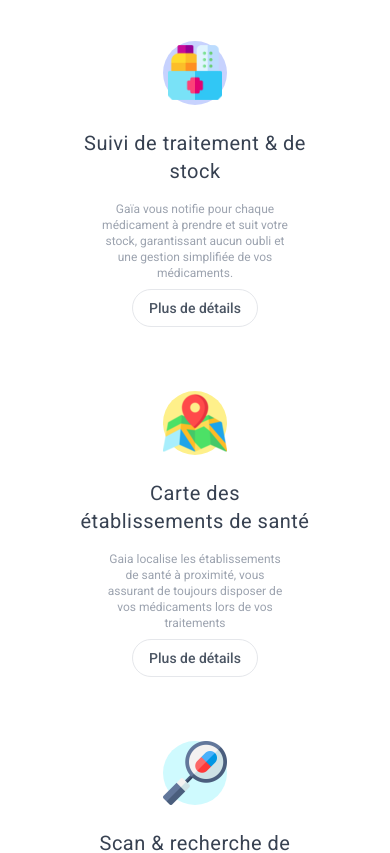
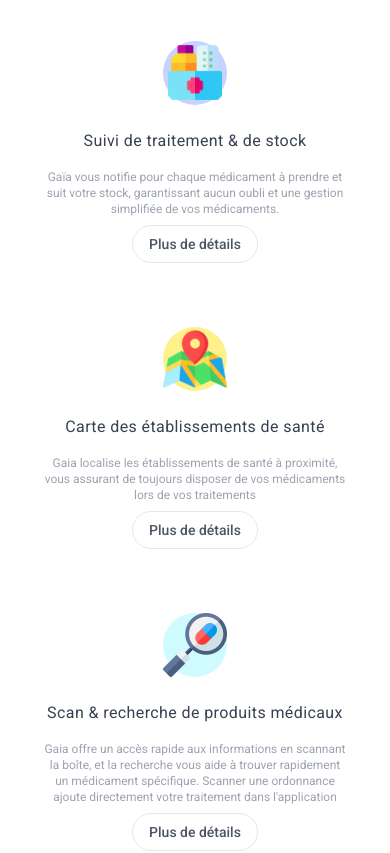
Before and after one commit to Gaia-Medication/Gaia-Website, a React (Vite) app: page / in a window 390 px wide. Shown: the part 1100-1953 px from the top of the page. Built offline with nearby package versions, Linux system fonts and the light colour scheme.

Commit message:
fix: presentation responsive

```diff
--- a/src/componant/Presentation.tsx
+++ b/src/componant/Presentation.tsx
@@ -19,40 +19,40 @@ const Presentation: React.FC = () => {
       </div>
 
       <div className="flex md:flex-row flex-col flex-wrap items-center justify-center mt-8 w-[90%]">
-        <div className="flex flex-col items-center gap-2 bg-white rounded-lg md:shadow-2xl shadow-neutral-200 p-6 pt-10 mx-6 md:w-[25%] w-[80%] max-h-[500px] xl:min-h-[500px] duration-200 md:hover:shadow-indigo-100">
+        <div className="flex flex-col items-center gap-2 bg-white rounded-lg md:shadow-2xl shadow-neutral-200 p-6 pt-10 mx-0 sm:mx-6 md:w-[25%] w-full sm:w-[80%] max-h-[300px] sm:max-h-[500px] xl:min-h-[500px] duration-200 md:hover:shadow-indigo-100 overflow-auto">
           <div className="flex items-center justify-center h-16 w-16 bg-indigo-200 rounded-full"><img src={stockIcon} alt="stock icon" className="h-[85%]"></img></div>
-          <h3 className=" text-xl lg:text-3xl font-normal text-gray-700 mt-4 tracking-wide text-center">
+          <h3 className=" text-base sm:text-xl lg:text-3xl font-normal text-gray-700 mt-4 tracking-wide text-center">
             Suivi de traitement & de stock
           </h3>
-          <div className="w-[80%]">
-            <p className="hidden justify-center items-center text-gray-400 mt-2 text-center text-sm max-[768px]:flex max-[768px]:text-xs xl:flex">
+          <div className="w-full sm:w-[80%]">
+            <p className="hidden justify-center items-center text-gray-400 mt-2 text-center text-xs sm:text-sm max-[768px]:flex max-[768px]:text-xs xl:flex">
               Gaïa vous notifie pour chaque médicament à prendre et suit votre stock, garantissant aucun oubli et une gestion simplifiée de vos médicaments.
             </p>
           </div>
           <button className="bg-white hover:bg-gray-100 text-gray-600 font-medium py-2 px-4 rounded-full mt-auto border text-sm">Plus de détails</button>
         </div>
 
-        <div className="flex flex-col items-center gap-2 bg-white rounded-lg md:shadow-2xl shadow-neutral-200 p-6 pt-10 mx-6 md:w-[25%] w-[80%] max-h-[500px] xl:min-h-[500px] duration-200 md:hover:shadow-yellow-100">
+        <div className="flex flex-col items-center gap-2 bg-white rounded-lg md:shadow-2xl shadow-neutral-200 p-6 pt-10 mx-0 sm:mx-6 md:w-[25%] w-full sm:w-[80%] max-h-[300px] sm:max-h-[500px] xl:min-h-[500px] duration-200 md:hover:shadow-yellow-100 overflow-auto">
           <div className="flex items-center justify-center h-16 w-16 bg-yellow-200 rounded-full"><img src={mapIcon} alt="map icon"></img></div>
-          <h3 className=" text-xl lg:text-3xl font-normal text-gray-700 mt-4 tracking-wide text-center">
+          <h3 className=" text-base sm:text-xl lg:text-3xl font-normal text-gray-700 mt-4 tracking-wide text-center">
             Carte des établissements de santé
           </h3>
-          <div className="w-[80%]">
-            <p className="hidden justify-center items-center text-gray-400 mt-2 text-center text-sm max-[768px]:flex max-[768px]:text-xs xl:flex">
+          <div className="w-full sm:w-[80%]">
+            <p className="hidden justify-center items-center text-gray-400 mt-2 text-center text-xs sm:text-sm max-[768px]:flex max-[768px]:text-xs xl:flex">
               Gaia localise les établissements de santé à proximité, vous assurant de toujours disposer de vos médicaments lors de vos traitements
             </p>
           </div>
           <button className="bg-white hover:bg-gray-100 text-gray-600 font-medium py-2 px-4 rounded-full mt-auto border text-sm">Plus de détails</button>
         </div>
 
-        <div className="flex flex-col items-center gap-2 bg-white rounded-lg md:shadow-2xl shadow-neutral-200 p-6 pt-10 mx-6 md:w-[25%] w-[80%] max-h-[500px] xl:min-h-[500px] duration-200 md:hover:shadow-cyan-100">
+        <div className="flex flex-col items-center gap-2 bg-white rounded-lg md:shadow-2xl shadow-neutral-200 p-6 pt-10 mx-0 sm:mx-6 md:w-[25%] w-full sm:w-[80%] max-h-[300px] sm:max-h-[500px] xl:min-h-[500px] duration-200 md:hover:shadow-cyan-100 overflow-auto">
           <div className="flex items-center justify-center h-16 w-16 bg-cyan-100 rounded-full"><img src={researchMed} alt="composition icon"></img></div>
 
-          <h3 className=" text-xl lg:text-3xl font-normal text-gray-700 mt-4 tracking-wide text-center">
+          <h3 className=" text-base sm:text-xl lg:text-3xl font-normal text-gray-700 mt-4 tracking-wide text-center">
             Scan & recherche de produits médicaux
           </h3>
-          <div className="w-[80%]">
-            <p className="hidden justify-center items-center text-gray-400 mt-2 text-center text-sm max-[768px]:flex max-[768px]:text-xs xl:flex">
+          <div className="w-full sm:w-[80%]">
+            <p className="hidden justify-center items-center text-gray-400 mt-2 text-center text-xs sm:text-sm max-[768px]:flex max-[768px]:text-xs xl:flex">
               Gaia offre un accès rapide aux informations en scannant la boîte, et la recherche vous aide à trouver rapidement un médicament spécifique. Scanner une ordonnance ajoute directement votre traitement dans l'application
             </p>
           </div>
```
